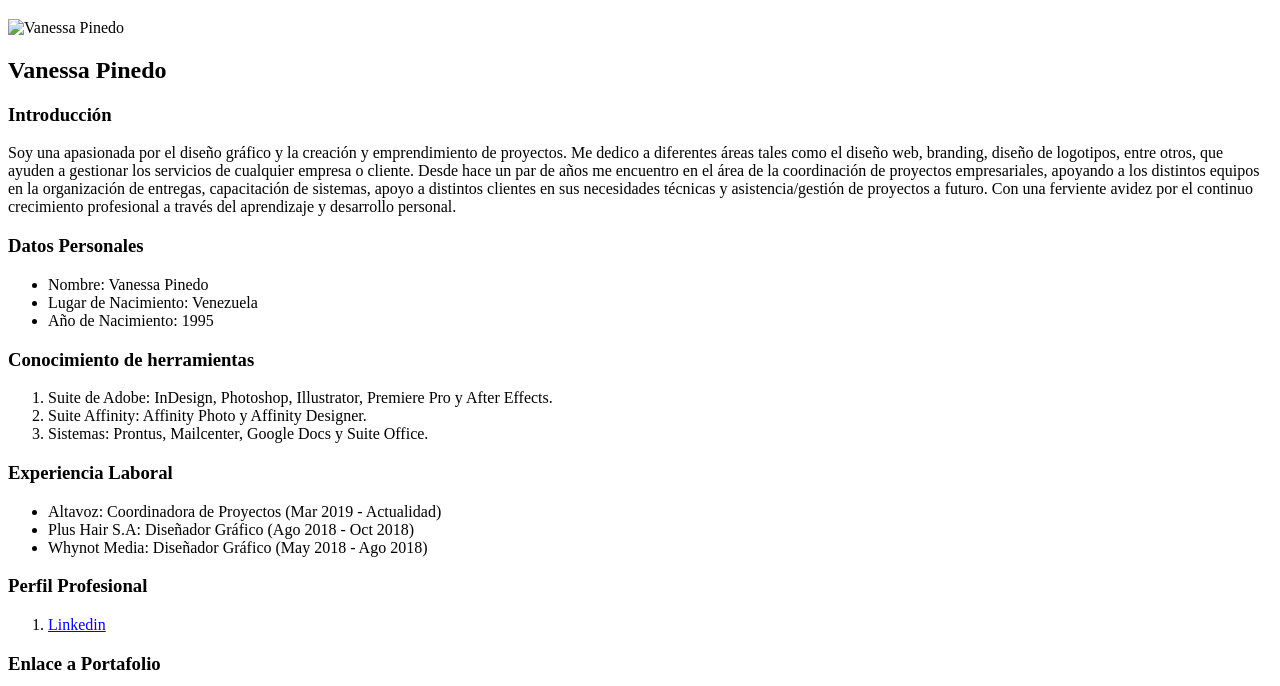
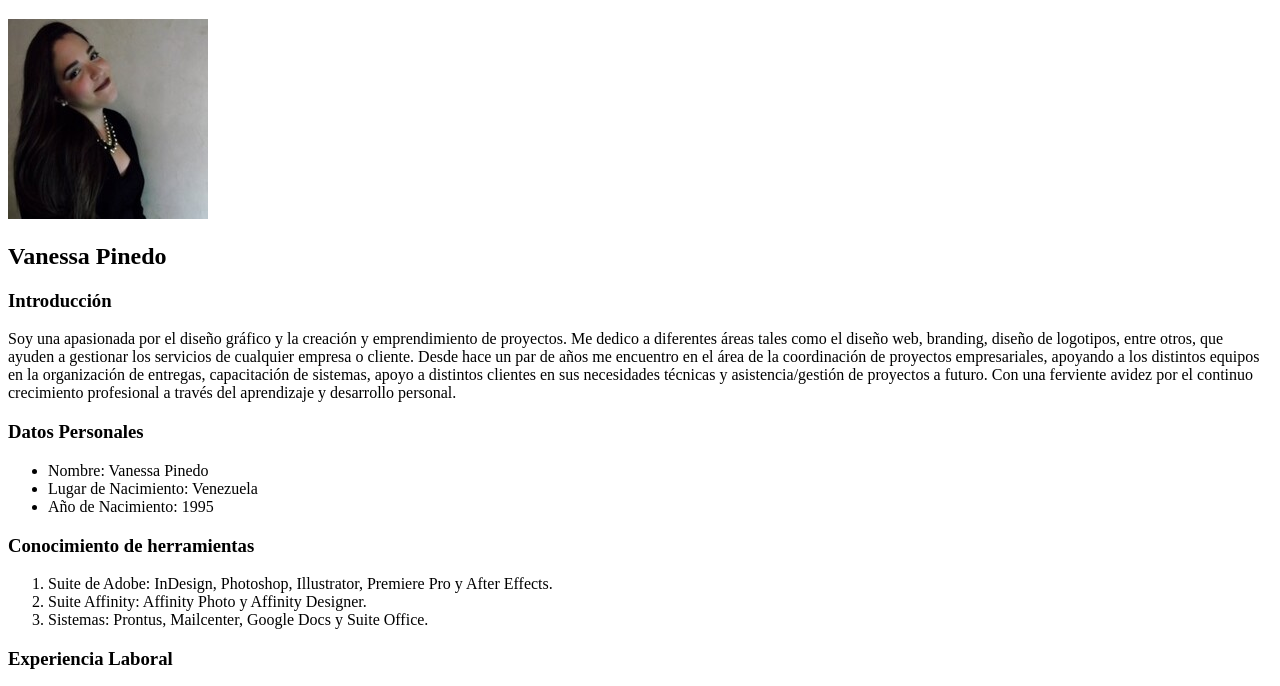
Before and after one commit to vanessapinedo/mi_curriculum_vitae_vanessa_pinedo, a plain HTML site: page docs/index.html in a window 1280 px wide. Shown: the part 61-747 px from the top of the page. Drawn offline with Linux system fonts and the light colour scheme; the site is published under a folder, as on GitHub Pages, so addresses that start at the root find nothing.

Commit message:
Se cambiaron las rutas relativas

```diff
--- a/docs/index.html
+++ b/docs/index.html
@@ -3,12 +3,12 @@
     <head> <!--Información correspondiente a la pestaña superior del sitio-->
         <meta charset="UTF-8">
         <title>Curriculum Vitae Vanessa Pinedo</title>
-        <link rel="icon" type="image/png" href="/assets/favicon/favicon_vanessa.png">
+        <link rel="icon" type="image/png" href="./assets/favicon/favicon_vanessa.png">
     </head>
 
     <body> <!--Inicio del contenido del Currilucum Vitae-->
         <h1>Mi Curriculum Vitae</h1>
-        <img src="/assets/img/vanessa_pinedo.jpg" alt="Vanessa Pinedo">
+        <img src="./assets/img/vanessa_pinedo.jpg" alt="Vanessa Pinedo">
         <h2>Vanessa Pinedo</h2>
         <h3>Introducción</h3>
         <p>Soy una apasionada por el diseño gráfico y la creación y emprendimiento de proyectos. Me dedico a diferentes áreas tales como el diseño web, branding, diseño de logotipos, entre otros, que ayuden a gestionar los servicios de cualquier empresa o cliente. Desde hace un par de años me encuentro en el área de la coordinación de proyectos empresariales, apoyando a los distintos equipos en la organización de entregas, capacitación de sistemas, apoyo a distintos clientes en sus necesidades técnicas y asistencia/gestión de proyectos a futuro. Con una ferviente avidez por el continuo crecimiento profesional a través del aprendizaje y desarrollo personal.<br></p>
```
Also changed, not shown: docs/portafolio.html (+2 -2 lines).
